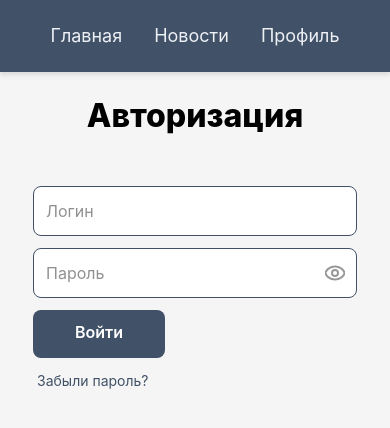
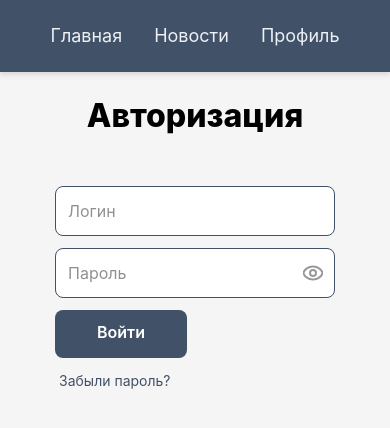
Before and after one commit to perkenton/login-news-pages, a React (Create React App) app: page /#/login in a window 390 px wide. Shown: the top 428 px of the page. Built offline with nearby package versions, Linux system fonts and the light colour scheme; the HTML template or start-up script is replaced by a standard one.

Commit message:
Сделан адаптив для страницы Логин

```diff
--- a/src/components/Login/Login.module.scss
+++ b/src/components/Login/Login.module.scss
@@ -46,3 +46,9 @@
     color: var(--secondary-color);
   }
 }
+
+@media (max-width: 420px) {
+  .form {
+    width: 280px;
+  }
+}
```
